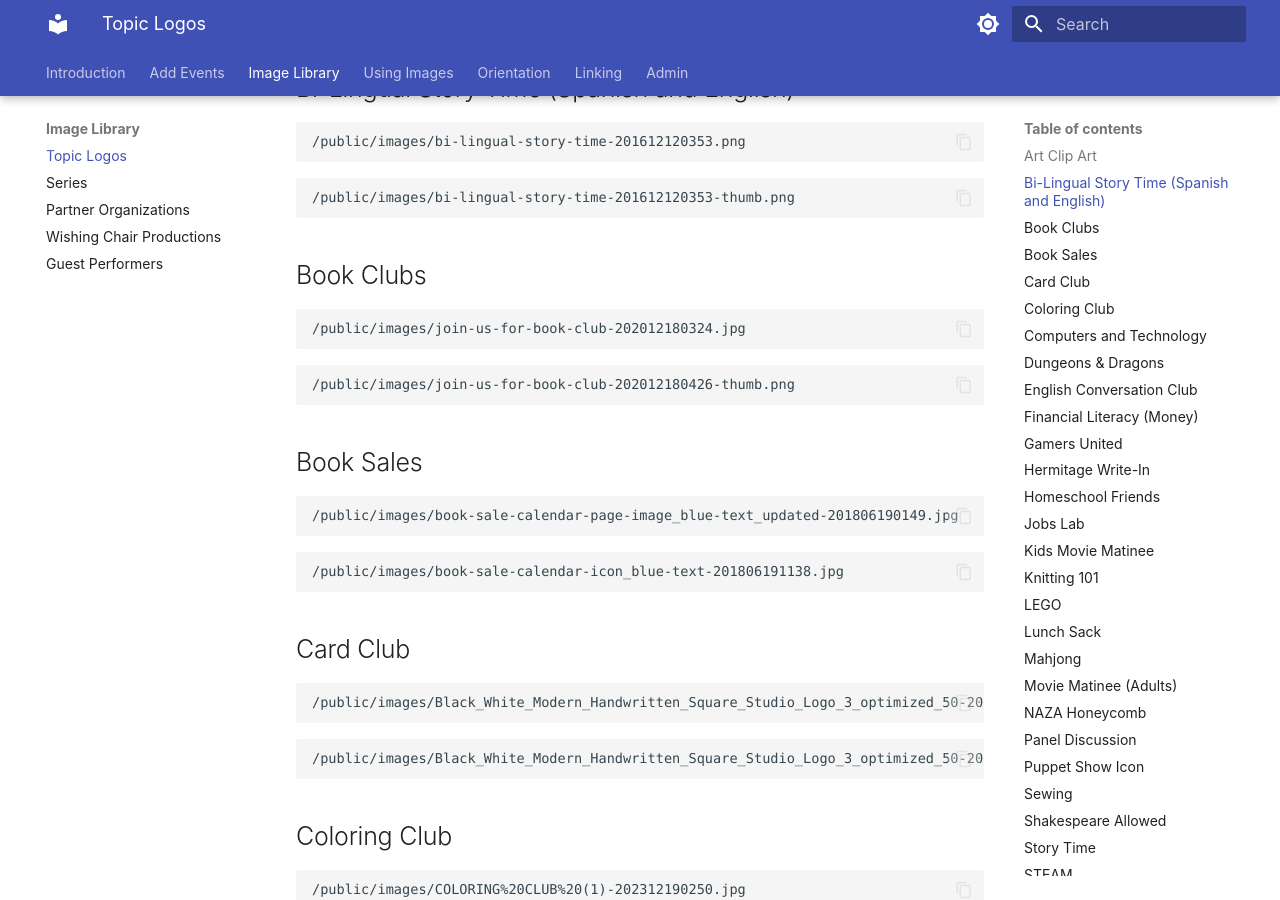
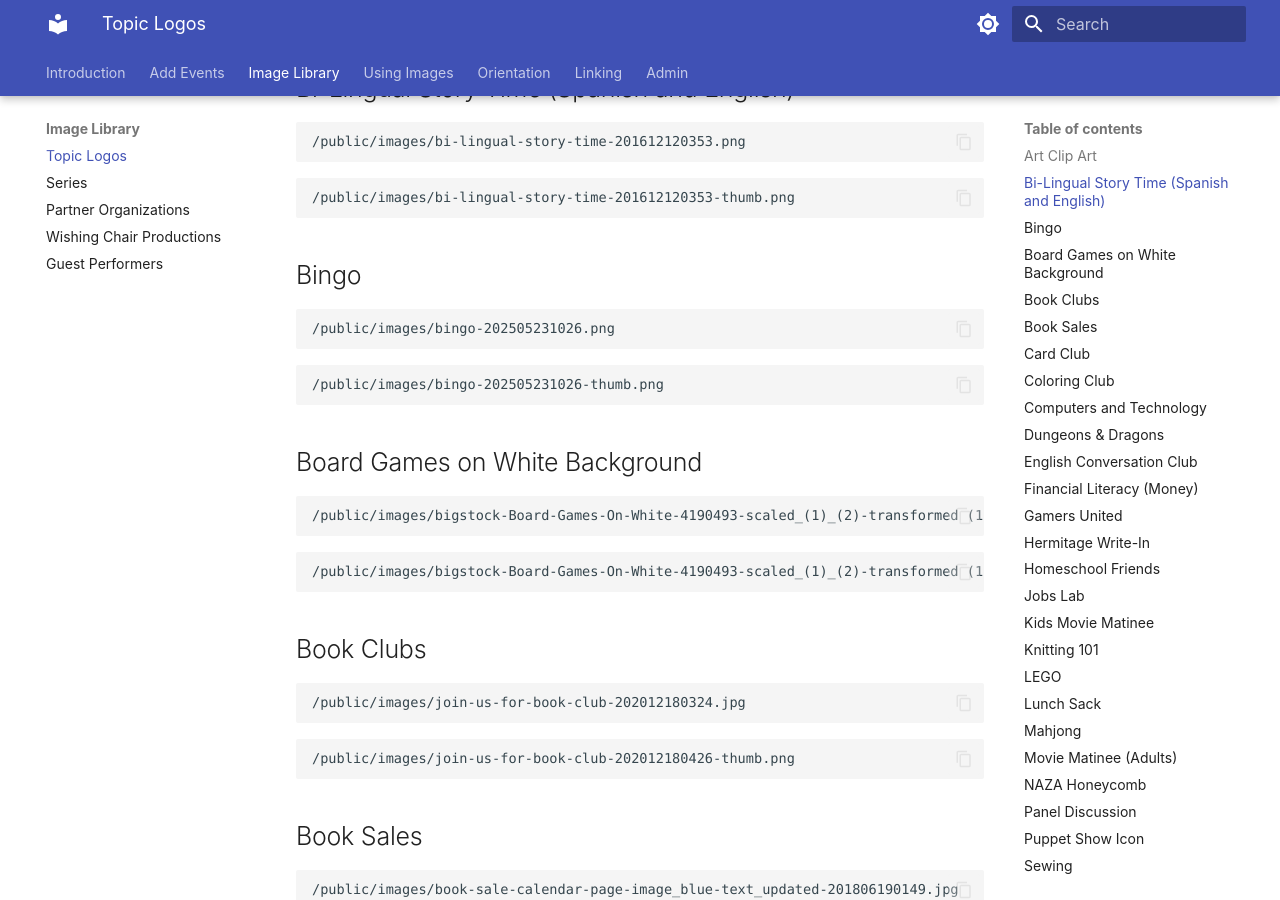
Before and after one commit to Nashville-Public-Library/bedework-docs, an MkDocs documentation site: the page built from docs/image-library/topic-logos.md, in a window 1280 px wide and 900 px high, scrolled down 385 px. Built offline with MkDocs 1.6.1 and Material for MkDocs 9.7.7, drawn with Linux system fonts in a browser that asks for light colours.

````diff
--- a/docs/image-library/topic-logos.md
+++ b/docs/image-library/topic-logos.md
@@ -23,6 +23,26 @@ title: Topic Logos
 
 ```text
 /public/images/bi-lingual-story-time-201612120353-thumb.png
+```
+
+## Bingo
+
+```text
+/public/images/bingo-202505231026.png
+```
+
+```text
+/public/images/bingo-202505231026-thumb.png
+```
+
+## Board Games on White Background
+
+```text
+/public/images/bigstock-Board-Games-On-White-4190493-scaled_(1)_(2)-transformed (1)-202502270242.png
+```
+
+```text
+/public/images/bigstock-Board-Games-On-White-4190493-scaled_(1)_(2)-transformed (1)-202502270242-thumb.png
 ```
 
 ## Book Clubs
````
Also changed, not shown: docs/image-library/series-logos.md (+10 -0 lines).
